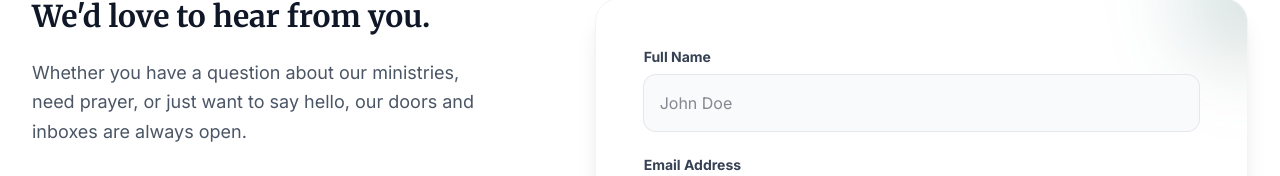
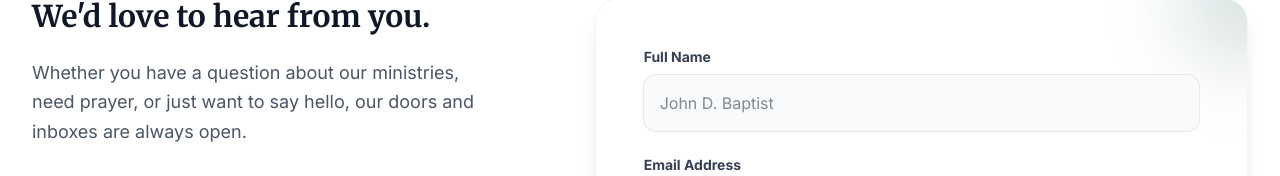
Before and after one commit to EsguerraJanuard/fbcc-website, a Next.js app: page /contact in a window 1280 px wide. Shown: the part 302-478 px from the top of the page. Built offline with nearby package versions, Linux system fonts and the light colour scheme.

Commit message:
style: change John Doe placeholder to John D. Baptist

```diff
--- a/src/app/(public)/contact/page.tsx
+++ b/src/app/(public)/contact/page.tsx
@@ -137,7 +137,7 @@ export default function ContactPage() {
                         value={formData.name}
                         onChange={handleChange}
                         className="w-full p-4 rounded-xl bg-gray-50 dark:bg-gray-800 border-none ring-1 ring-gray-200 dark:ring-gray-700 focus:ring-2 focus:ring-fbcc-ocean text-gray-900 dark:text-white transition-shadow outline-none"
-                        placeholder="John Doe"
+                        placeholder="John D. Baptist"
                         required
                         disabled={status === "loading"}
                       />
--- a/src/app/(public)/prayer-wall/page.tsx
+++ b/src/app/(public)/prayer-wall/page.tsx
@@ -68,7 +68,7 @@ export default async function PrayerWallPage({ searchParams }: Props) {
                 <form action="/api/prayers" method="POST" className="space-y-5 relative z-10">
                   <div>
                     <label className="block text-sm font-bold mb-1.5 uppercase tracking-wide text-blue-200 text-xs">Your Name (or Anonymous)</label>
-                    <input type="text" name="author_name" required placeholder="John Doe" className="w-full p-3 bg-white/10 border border-white/20 rounded-xl focus:bg-white/20 focus:ring-2 focus:ring-white/30 transition-all outline-none placeholder-white/40 text-white" />
+                    <input type="text" name="author_name" required placeholder="John D. Baptist" className="w-full p-3 bg-white/10 border border-white/20 rounded-xl focus:bg-white/20 focus:ring-2 focus:ring-white/30 transition-all outline-none placeholder-white/40 text-white" />
                   </div>
 
                   <div>
```
